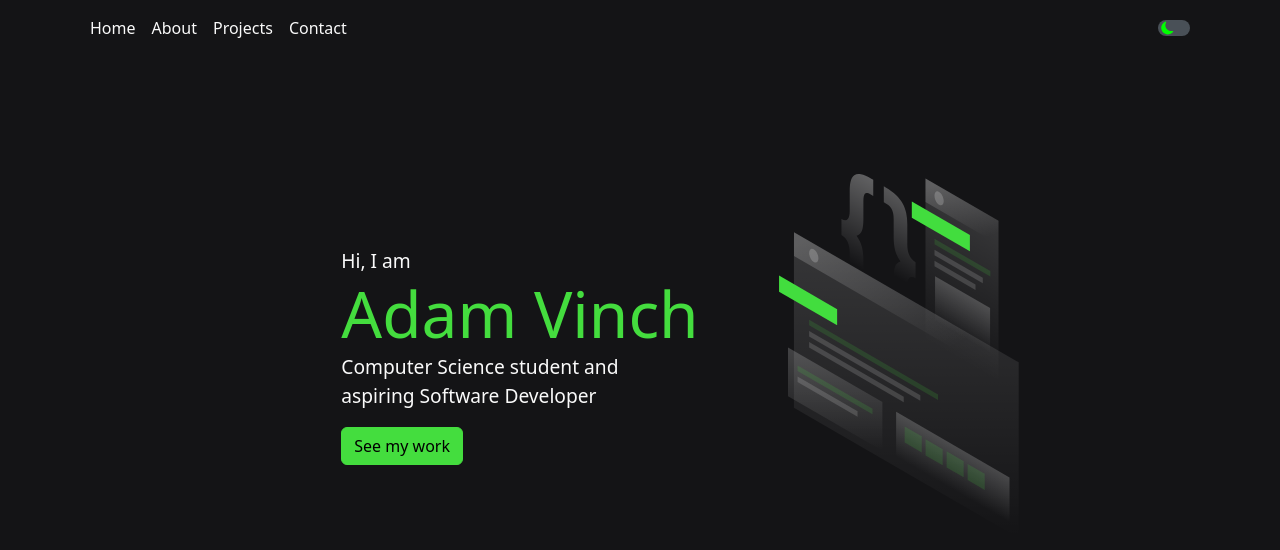
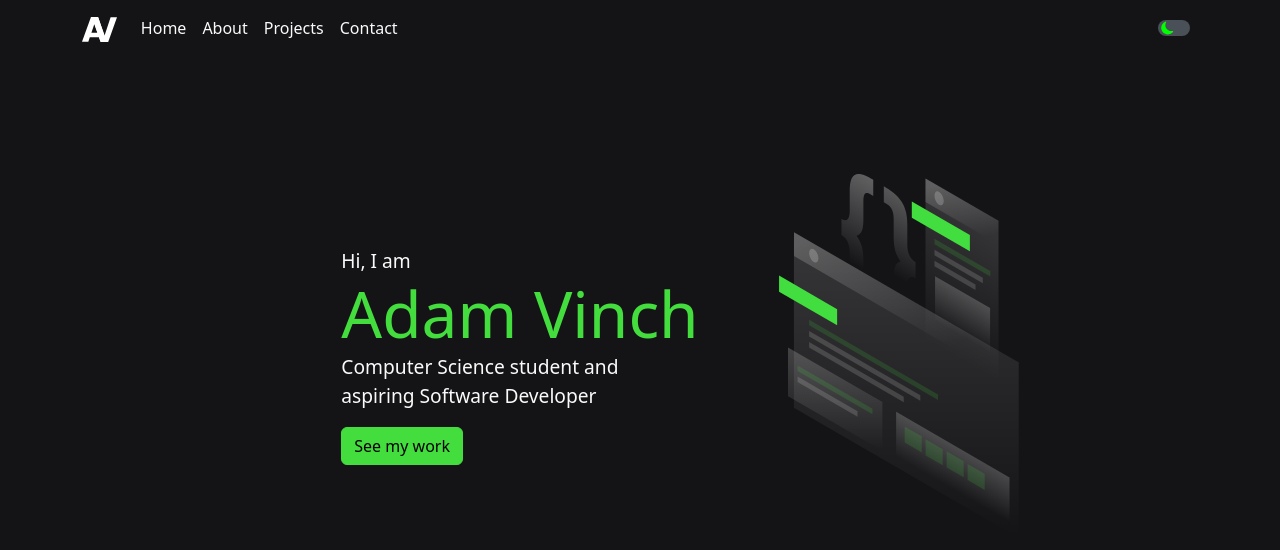
Before and after one commit to Adamv27/Portfolio, a React (Vite) app: page / in a window 1280 px wide. Shown: the top 550 px of the page. Built offline with nearby package versions, Linux system fonts and the light colour scheme.

Commit message:
Close nav menu on link click and display logo for large screen sizes

```diff
--- a/src/components/NavBar.jsx
+++ b/src/components/NavBar.jsx
@@ -1,23 +1,23 @@
 import { Link } from 'react-router-dom';
-import Container from 'react-bootstrap/Container';
-import Nav from 'react-bootstrap/Nav';
-import Navbar from 'react-bootstrap/Navbar';
-import Image from 'react-bootstrap/Image';
+import { Container, Nav, Navbar, Image } from 'react-bootstrap';
 
 import ThemeSwitch from '../components/ThemeSwitch';
 import Logo from '../assets/logo.svg'
 
 const NavBar = () => {
   return (
-    <Navbar expand="lg">
+    <Navbar collapseOnSelect expand="lg">
       <Container>
+        <Navbar.Brand className="d-none d-lg-block" as={Link} to="/" href="/">
+          <img src={Logo} with="25" height="25" />
+        </Navbar.Brand>
         <Navbar.Toggle aria-controls="basic-navbar-nav" />
         <Navbar.Collapse id="basic-navbar-nav">
           <Nav className="auto">
-            <Nav.Link as={Link} to="/">Home</Nav.Link>
-            <Nav.Link as={Link} to="/about">About</Nav.Link>
-            <Nav.Link as={Link} to="/projects">Projects</Nav.Link>
-            <Nav.Link as={Link} to="/contact">Contact</Nav.Link>
+            <Nav.Link as={Link} to="/" href="/">Home</Nav.Link>
+            <Nav.Link as={Link} to="/about" href="/about">About</Nav.Link>
+            <Nav.Link as={Link} to="/projects" href="/projects">Projects</Nav.Link>
+            <Nav.Link as={Link} to="/contact" href="/contact">Contact</Nav.Link>
           </Nav>
         </Navbar.Collapse>
         <ThemeSwitch />
```
